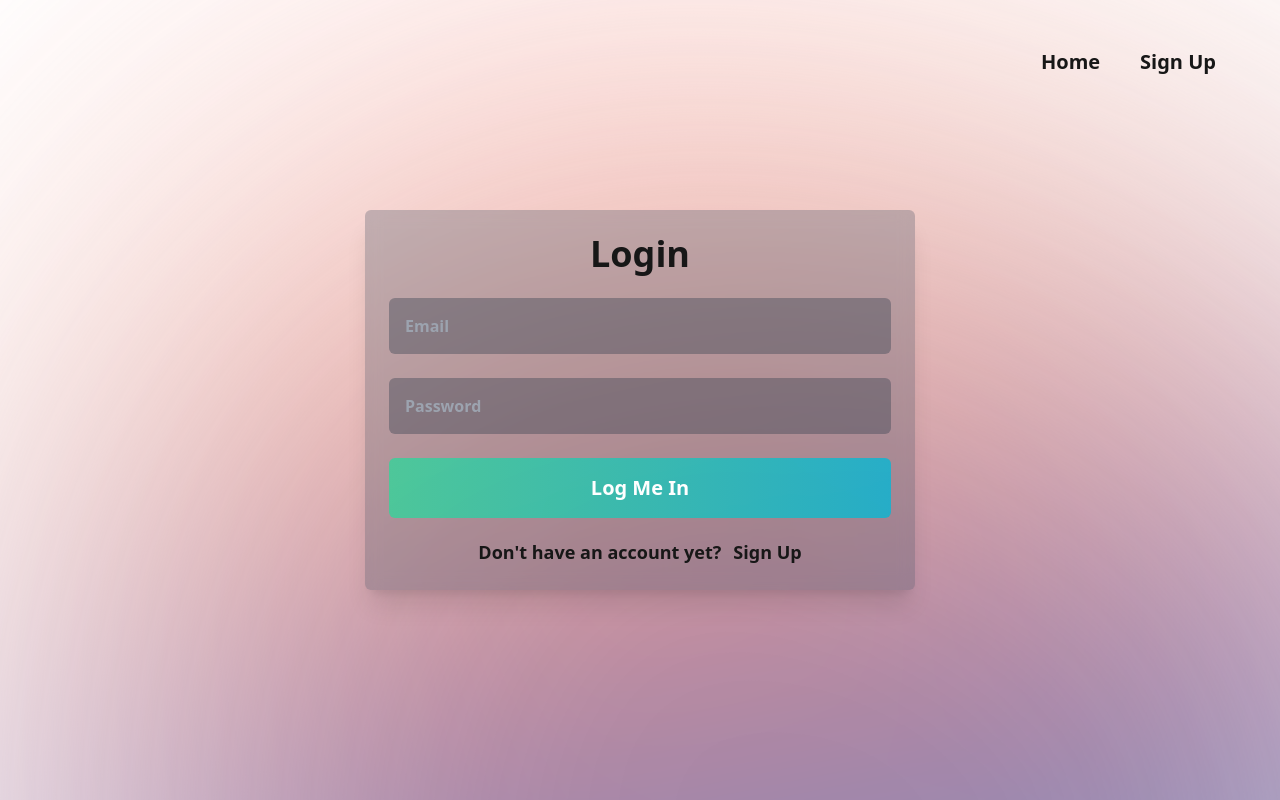
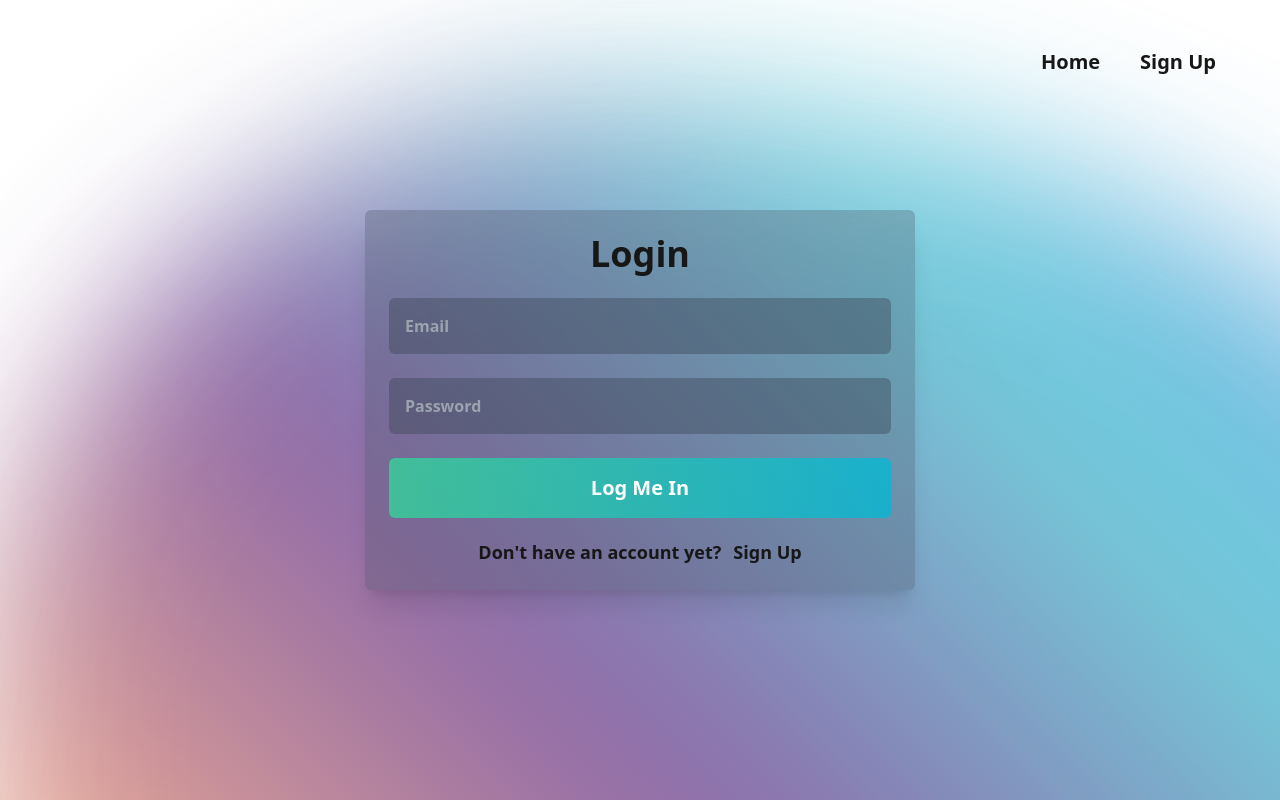
Before and after one commit to caseycantrell/crowdwork-frontend, a Next.js app: page /login in a window 1280 px wide. Built offline with nearby package versions, Linux system fonts and the light colour scheme; no server answers.

Commit message:
bg issue

```diff
--- a/src/app/page.tsx
+++ b/src/app/page.tsx
@@ -47,7 +47,7 @@ const Home: React.FC = () => {
 
   return (
     <div className="min-h-screen overflow-hidden">
-      <div className="gradient-background-variation backdrop-blur"></div>
+      <div className="gradient-background-variation"></div>
       <div className="relative flex flex-col items-center">
         <div className="flex flex-row items-center text-xl absolute top-12 right-16">
           <Link href='/login' className='font-bold'>Login</Link>
--- a/src/components/Dancefloor/DJView.tsx
+++ b/src/components/Dancefloor/DJView.tsx
@@ -82,7 +82,7 @@ const DJView: React.FC<Props> = ({
 
   return (
     <div className="flex min-h-screen justify-center">
-      <div className='gradient-background-variation backdrop-blur'></div>
+      <div className='gradient-background-variation'></div>
         <Notification
           notificationMessage={notificationMessage}
           isError={isError}
--- a/src/pages/dancefloor/[dancefloorId]/details.tsx
+++ b/src/pages/dancefloor/[dancefloorId]/details.tsx
@@ -130,7 +130,7 @@ const DancefloorDetails: React.FC = () => {
 
   return (
     <div className="min-h-screen flex items-center justify-center p-4">
-      <div className="gradient-background-variation backdrop-blur"></div>
+      <div className="gradient-background-variation"></div>
       {session &&
         <div className="absolute top-8 right-14">
           <LogoutButton handleLogout={handleLogout} />
--- a/src/pages/dj/[djId].tsx
+++ b/src/pages/dj/[djId].tsx
@@ -317,7 +317,7 @@ const handleLogout = async () => {
           <LogoutButton handleLogout={handleLogout} />
         </div>
       }
-      <div className="w-full mb-32 max-w-6xl bg-gray-700 backdrop-filter backdrop-blur-lg bg-opacity-30 shadow-xl rounded-lg p-4 xl:p-8 space-y-4 xl:space-y-8 md:flex md:space-x-8 relative">
+      <div className="w-full my-16 max-w-6xl bg-gray-700 backdrop-filter backdrop-blur-lg bg-opacity-30 shadow-xl rounded-lg p-4 xl:p-8 space-y-4 xl:space-y-8 md:flex md:space-x-8 relative">
         {session &&
           <div className='flex flex-row items-center absolute top-4 right-4'>
             <AnimatePresence>
--- a/src/pages/test.tsx
+++ b/src/pages/test.tsx
@@ -1,7 +1,7 @@
 const Test = () => {
   return (
   <div className="min-h-screen relative">
-    <div className="gradient-background-variation"></div>
+    <div className="gradient-background-variation backdrop-blur"></div>
   </div>
   );
 };
--- a/src/styles/globals.scss
+++ b/src/styles/globals.scss
@@ -116,34 +116,48 @@ body {
 
 .gradient-background-variation {
   --size: 650px;
-  --blur: calc(var(--size) / 7.5);
   --speed: 12s;
+  --blur: 80px;
   --easing: cubic-bezier(0.8, 0.3, 0.3, 0.8);
 
+  position: fixed;
   top: 10%;
   left: -20%;
   width: var(--size);
   height: var(--size);
-  filter: blur(var(--blur)) saturate(1.2);
-  -webkit-filter: blur(var(--blur));
-  opacity: 0.9;
   background-image: linear-gradient(
     45deg,
-    #ff6ec7 0%,   /* neon pink */
-    #f3a683 25%,  /* soft coral */
-    #82589f 50%,  /* deep purple */
-    #63cdda 75%,  /* aqua */
-    #546de5 100%  /* vaporwave blue */
+    #ff6ec7 0%,    /* Neon pink */
+    #f3a683 25%,   /* Soft coral */
+    #82589f 50%,   /* Deep purple */
+    #63cdda 75%,   /* Aqua */
+    #546de5 100%   /* Vaporwave blue */
   );
-  animation: rotate var(--speed) var(--easing) alternate infinite;
-  -webkit-animation: rotate var(--speed) var(--easing) alternate infinite;
-
+  filter: blur(var(--blur));
+  opacity: 0.9;
   border-radius: 40% 60% 60% 40% / 40% 40% 60% 60%;
-  position: fixed;
-  transform: translate3d(-50%, -50%, 0);
-  will-change: transform;
   z-index: -1;
   pointer-events: none;
+  animation: gradient-move var(--speed) var(--easing) alternate infinite;
+  will-change: transform, opacity;
+}
+
+@keyframes gradient-move {
+  0% {
+    transform: translate(-25px, -25px) scale(1);
+  }
+  25% {
+    transform: translate(-20px, -10px) scale(1.1);
+  }
+  50% {
+    transform: translate(25px, 20px) scale(1.05);
+  }
+  75% {
+    transform: translate(10px, 30px) scale(1.08);
+  }
+  100% {
+    transform: translate(-25px, -25px) scale(1);
+  }
 }
 
 
@@ -151,7 +165,7 @@ body {
   .gradient-background-variation {
     --size: 850px;
     top: 20%;
-    left: 0%;
+    right: 10%;
   }
 }
 
```
